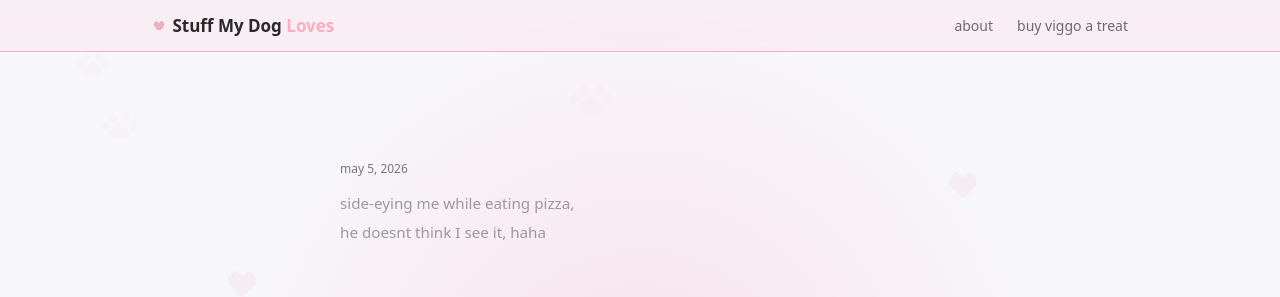
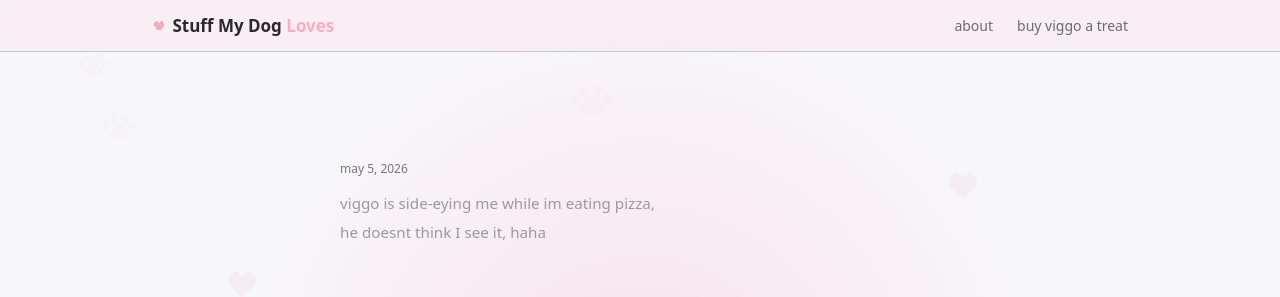
Before and after one commit to osmy25/stuff-my-dog-loves, a Next.js app: page /notes in a window 1280 px wide. Shown: the top 297 px of the page. Built offline with nearby package versions, Linux system fonts and the light colour scheme.

Commit message:
changed note

```diff
--- a/app/notes/page.jsx
+++ b/app/notes/page.jsx
@@ -7,7 +7,7 @@ export const metadata = {
 const notes = [
   {
     date: "may 5, 2026",
-    text: "side-eying me while eating pizza,\n he doesnt think I see it, haha",
+    text: "viggo is side-eying me while im eating pizza,\n he doesnt think I see it, haha",
   },
   {
     date: "may 2, 2026",
```
